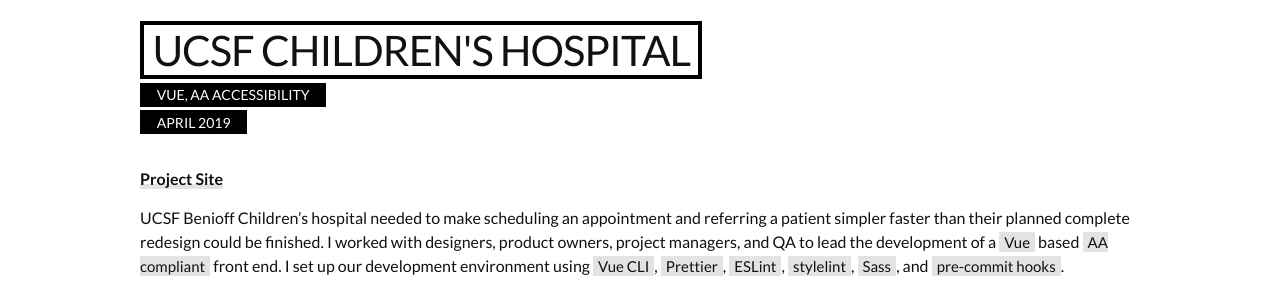
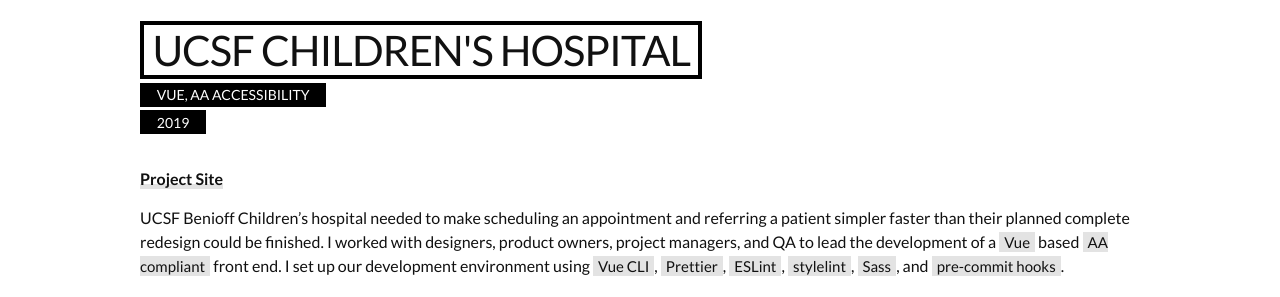
Before and after one commit to LordOfCorners/lordofcorners.github.io, a Jekyll site: the page built from _posts/2016-05-29-ucsf-childrens-hospital.markdown, in a window 1280 px wide. Shown: the part 122-419 px from the top of the page. Built offline with Jekyll 4.4.1, drawn with Linux system fonts in a browser that asks for light colours.

Commit message:
updated order

```diff
--- a/_posts/2016-05-29-ucsf-childrens-hospital.markdown
+++ b/_posts/2016-05-29-ucsf-childrens-hospital.markdown
@@ -5,8 +5,8 @@
 categories: portfolio
 featured-image: 'ucsf/spiderman.png'
 project-tags: 'Vue, AA Accessibility'
-year: 'April 2019'
-noindex:
+year: '2019'
+noindex: true
 excerpt: UCSF Benioff Children's hospital needed to make scheduling an appointment and referring a patient simpler faster than their planned complete redesign could be finished. I worked with designers, product owners, project managers, and QA to lead development of a `Vue` based `AA compliant` front end.
 ---
 
--- a/_posts/2016-05-29-vanguard-advisors.markdown
+++ b/_posts/2016-05-29-vanguard-advisors.markdown
@@ -1,7 +1,7 @@
 ---
 layout: post
 title: 'Vanguard Advisors'
-date: 2017-5-31 10:58:56 -0400
+date: 2017-5-31 11:59:57 -0400
 categories: portfolio
 featured-image: 'vanguard/vanguard.png'
 project-tags: 'Vue, Chart.js, Data Visualization, AA Accessibility'
```
